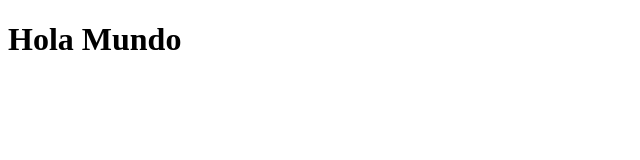
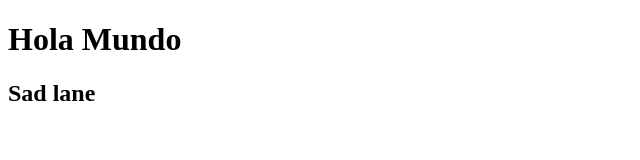
Before and after one commit to devDistr/devDistr.github.io, a plain HTML site: page index.html in a window 1280 px wide. Shown: the whole page, without its empty margins (0-640 px from the left). Drawn offline with Linux system fonts and the light colour scheme.

Commit message:
modify index.html

```diff
--- a/index.html
+++ b/index.html
@@ -7,5 +7,6 @@
 </head>
 <body>
     <h1>Hola Mundo</h1>
+    <h2>Sad lane</h2>
 </body>
 </html>
```
